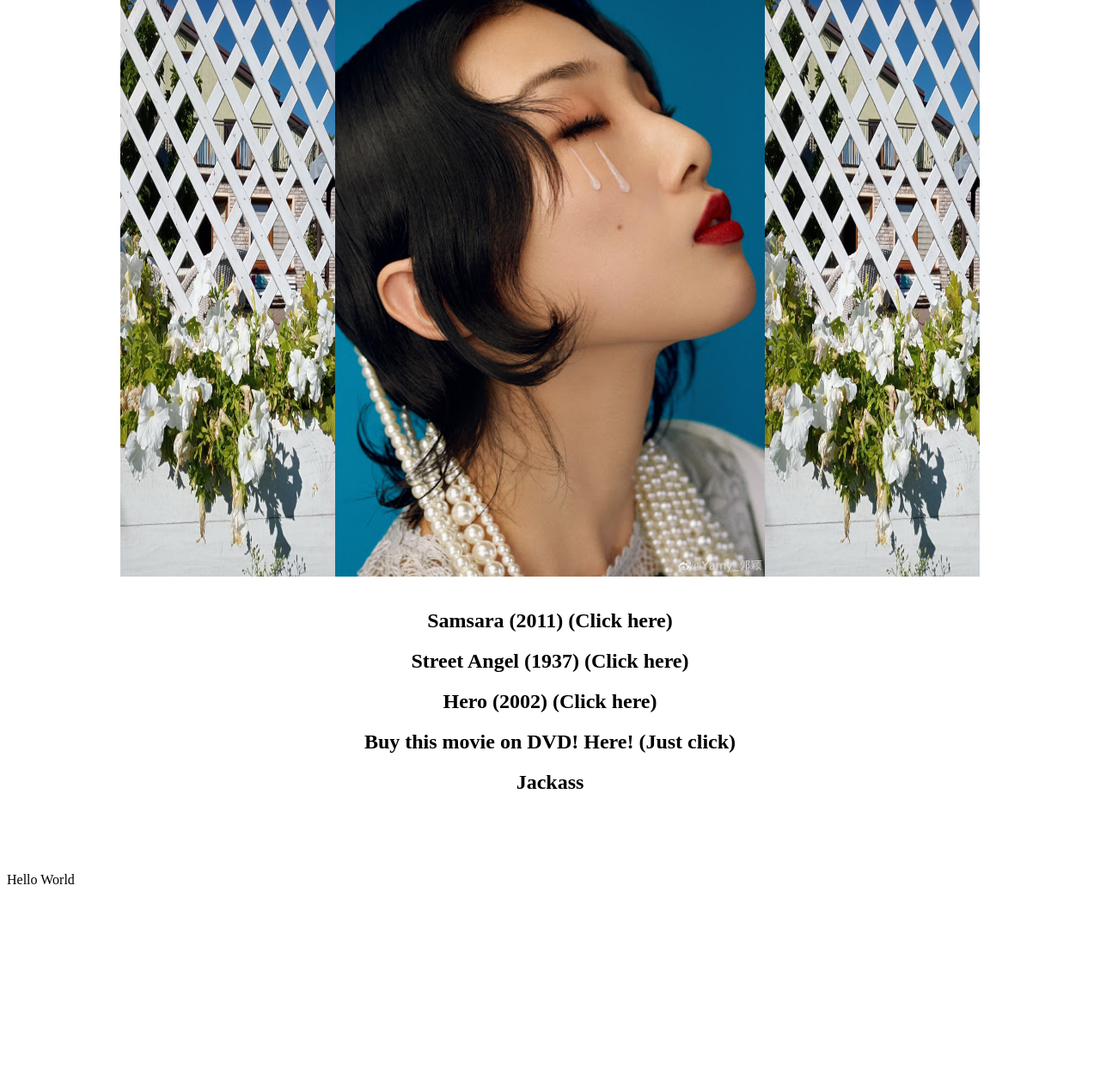
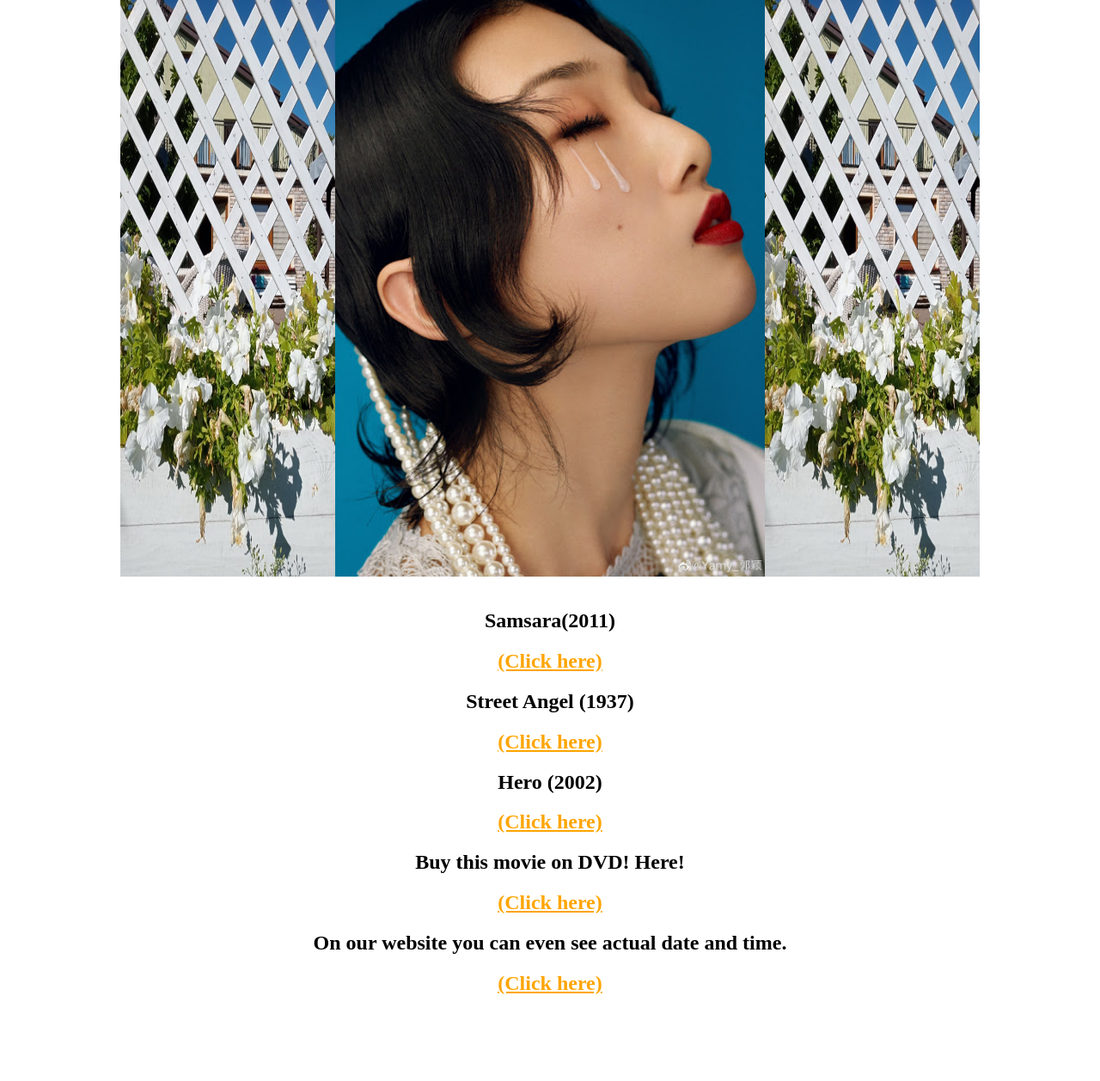
Before and after one commit to Dawid005/MyFirstJavaWebiste, a Java web app: page /App1.1/ in a window 1280 px wide. Shown: the part 169-1427 px from the top of the page at 86% size. Before the commit the page ends 1198 px from the top, so only its background shows below. Run offline with Tomcat 11, a stand-in JSP engine, Linux system fonts and the light colour scheme.

Commit message:
fourth commit

```diff
--- a/src/main/webapp/first.jsp
+++ b/src/main/webapp/first.jsp
@@ -43,7 +43,7 @@
 
 	#all
 	{
-		background-color:blue;
+		background-color:Black;
 		height:740px;
 	}
 	#text
--- a/src/main/webapp/index.jsp
+++ b/src/main/webapp/index.jsp
@@ -29,36 +29,6 @@
 			color:blue;
 		}
 
-
-		#samsara
-		{
-			text-decoration: none;
-			text-align:center;'
-			margin-left:auto;
-			margin-right:auto;
-			color:black;
-		}
-
-		#StreetAngel
-		{
-			text-decoration: none;
-		}
-
-		#hero
-		{
-			text-decoration: none;
-		}
-
-		#Shop
-		{
-			text-decoration: none;
-		}
-
-		#jackass
-		{
-			text-decoration: none;
-		}
-
 		#Gallery
 		{
 			width:1000px;
@@ -86,6 +56,77 @@
 			width:500px;
 			float:left;
 		}
+
+		#Time1{
+			color: black;
+			margin-left:auto;
+			margin-right:auto;
+			text-align:center;
+		}
+
+		#Time2{
+			color: orange;
+			margin-left:auto;
+			margin-right:auto;
+			text-align:center;
+		}
+
+		#Shop1{
+			color: black;
+			margin-left:auto;
+			margin-right:auto;
+			text-align:center;
+		}
+
+		#Shop2{
+			color: orange;
+			margin-left:auto;
+			margin-right:auto;
+			text-align:center;
+		}
+
+		#Hero1{
+			color: black;
+			margin-left:auto;
+			margin-right:auto;
+			text-align:center;
+		}
+
+		#Hero2{
+			color: orange;
+			margin-left:auto;
+			margin-right:auto;
+			text-align:center;
+		}
+
+		#streetAngel1{
+			color: black;
+			margin-left:auto;
+			margin-right:auto;
+			text-align:center;
+		}
+
+		#streetAngel2{
+			color: orange;
+			margin-left:auto;
+			margin-right:auto;
+			text-align:center;
+		}
+
+		#samsara1{
+			color: black;
+			margin-left:auto;
+			margin-right:auto;
+			text-align:center;
+		}
+
+		#samsara2{
+			color: orange;
+			margin-left:auto;
+			margin-right:auto;
+			text-align:center;
+		}
+
 	</style>
 
 </head>
@@ -105,27 +146,38 @@
 	</div>
 
 	<div id="list">
+		</br>
+		<div id="samsara1">
+			<h2> Samsara(2011)</h2>
+		</div>
+			<h2>  <a href= "http://localhost:8080/App1.1/first.jsp"  id="streetAngel2"> (Click here) </a>   </h2>
 
-		<br>
+		<div id="streetAngel1">
+			<h2> Street Angel (1937)</h2>
+		</div>
+			<h2>  <a href= "http://localhost:8080/App1.1/second.jsp"  id="streetAngel2"> (Click here) </a>   </h2>
 
-		<h2> <a href="http://localhost:8080/App1.1/first.jsp" style="color: Black" id="samsara">Samsara (2011) (Click here)</a> </h2>
+		<div id="Hero1">
+			<h2> Hero (2002)</h2>
+		</div>
+			<h2>  <a href= "http://localhost:8080/App1.1/third.jsp" id="Hero2"> (Click here) </a>   </h2>
 
-		<h2> <a href="http://localhost:8080/App1.1/second.jsp" style="color: Black" id="StreetAngel">Street Angel (1937) (Click here)</a> </h2>
+		<div id="Shop1">
+			<h2>  Buy this movie on DVD! Here! </h2>
+		</div>
+			<h2>  <a href= "http://localhost:8080/App1.1/shop.jsp"  id="Shop2"> (Click here) </a>   </h2>
 
-		<h2> <a href="http://localhost:8080/App1.1/third.jsp" style="color: Black" id="hero">Hero (2002) (Click here)</a></h2>
+		<div id="Time1">
+			<h2> On our website you can even see actual date and time. </h2>
+		</div>
+			<h2>  <a href= "http://localhost:8080/App1.1/Interactive.html" id="Time2"> (Click here) </a>   </h2>
 
-		<h2> <a href="http://localhost:8080/App1.1/shop.jsp" style="color: Black" id="Shop"> Buy this movie on DVD! Here! (Just click)</a></h2>
-
-		<h2> <a href="http://localhost:8080/App1.1/jackass.html" style="color: Black" id="jackass"> Jackass</a></h2>
 	</br></br></br></br>
 
 
 	</div>
 </div>
 
-<%
-	out.println("Hello World");
-%>
+</body>
 
-</body>
 </html>
--- /dev/null
+++ b/src/main/webapp/interactive.js
@@ -0,0 +1 @@
+document.body.innerHTML = "This is some content";
```
Also changed, not shown: src/main/java/shop/Shop.java (+14 -2 lines), src/main/webapp/Interactive.html (added, +71 -0 lines), src/main/webapp/shop.jsp (+12 -0 lines), src/main/webapp/images/clockCalendar.png (added), 3 other files.
